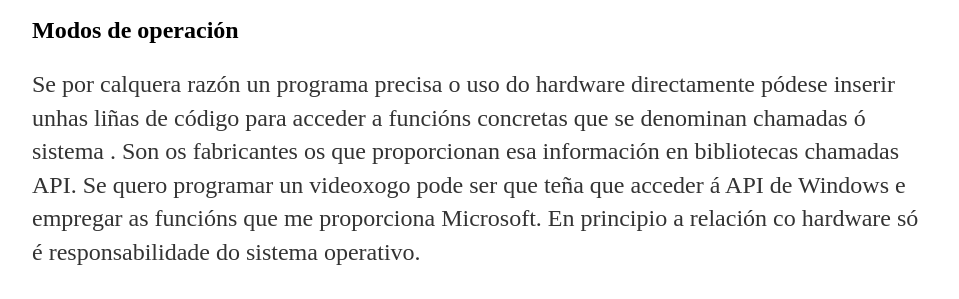
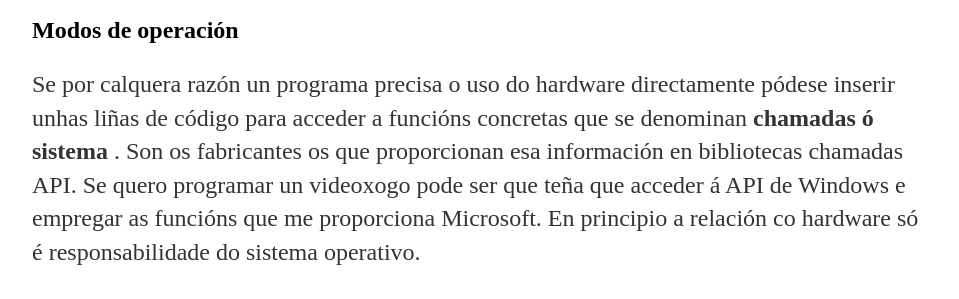
Before and after one commit to irocho/irocho.github.io, a Jekyll site: the page built from _posts/2016-11-21-modos.md, in a window 1280 px wide. Shown: the part 369-668 px from the top of the page, without its empty margins (160-1119 px from the left). Built offline with Jekyll 4.4.1, drawn with Linux system fonts in a browser that asks for light colours.

Commit message:
feito coa imaxe

```diff
--- a/_posts/2016-11-21-modos.md
+++ b/_posts/2016-11-21-modos.md
@@ -6,7 +6,7 @@ date: 2016-11-21
 
 ## Modos de operación
 
-Se por calquera razón un programa precisa o uso do hardware directamente pódese inserir unhas liñas de código para acceder a funcións concretas que se denominan    chamadas ó sistema  . Son os fabricantes os que proporcionan esa información en bibliotecas chamadas API. Se quero programar un videoxogo pode ser que teña que acceder á API de Windows e empregar as funcións que me proporciona Microsoft. En principio a relación co hardware só é responsabilidade do sistema operativo.
+Se por calquera razón un programa precisa o uso do hardware directamente pódese inserir unhas liñas de código para acceder a funcións concretas que se denominan    __chamadas ó sistema__  . Son os fabricantes os que proporcionan esa información en bibliotecas chamadas API. Se quero programar un videoxogo pode ser que teña que acceder á API de Windows e empregar as funcións que me proporciona Microsoft. En principio a relación co hardware só é responsabilidade do sistema operativo.
 
 Para que o programador non se teña que ocupar dos detalles do hardware e non se poda estragar nada,  a maioría das computadoras teñen dous modos de operación: modo kernel e modo usuario.
 
```
